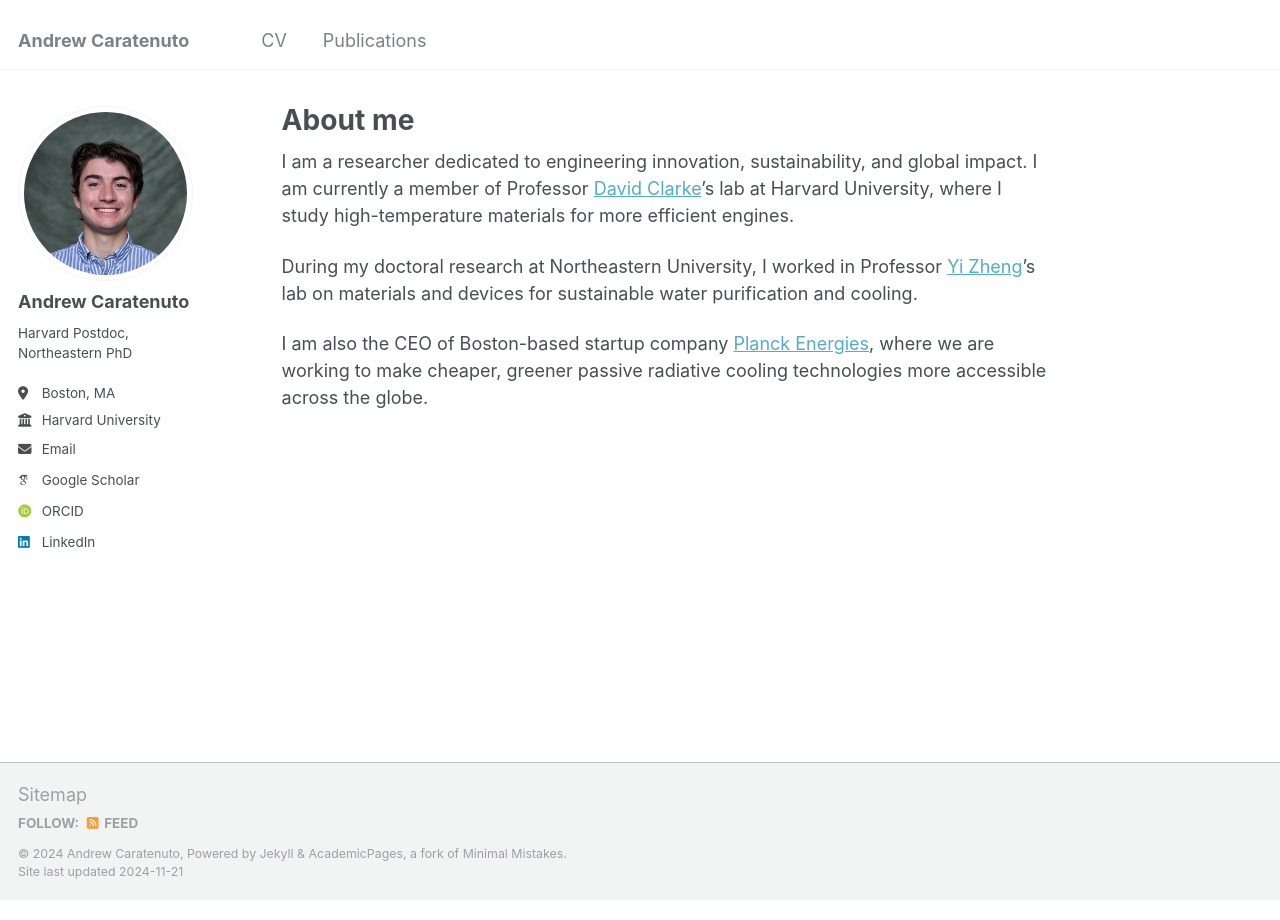
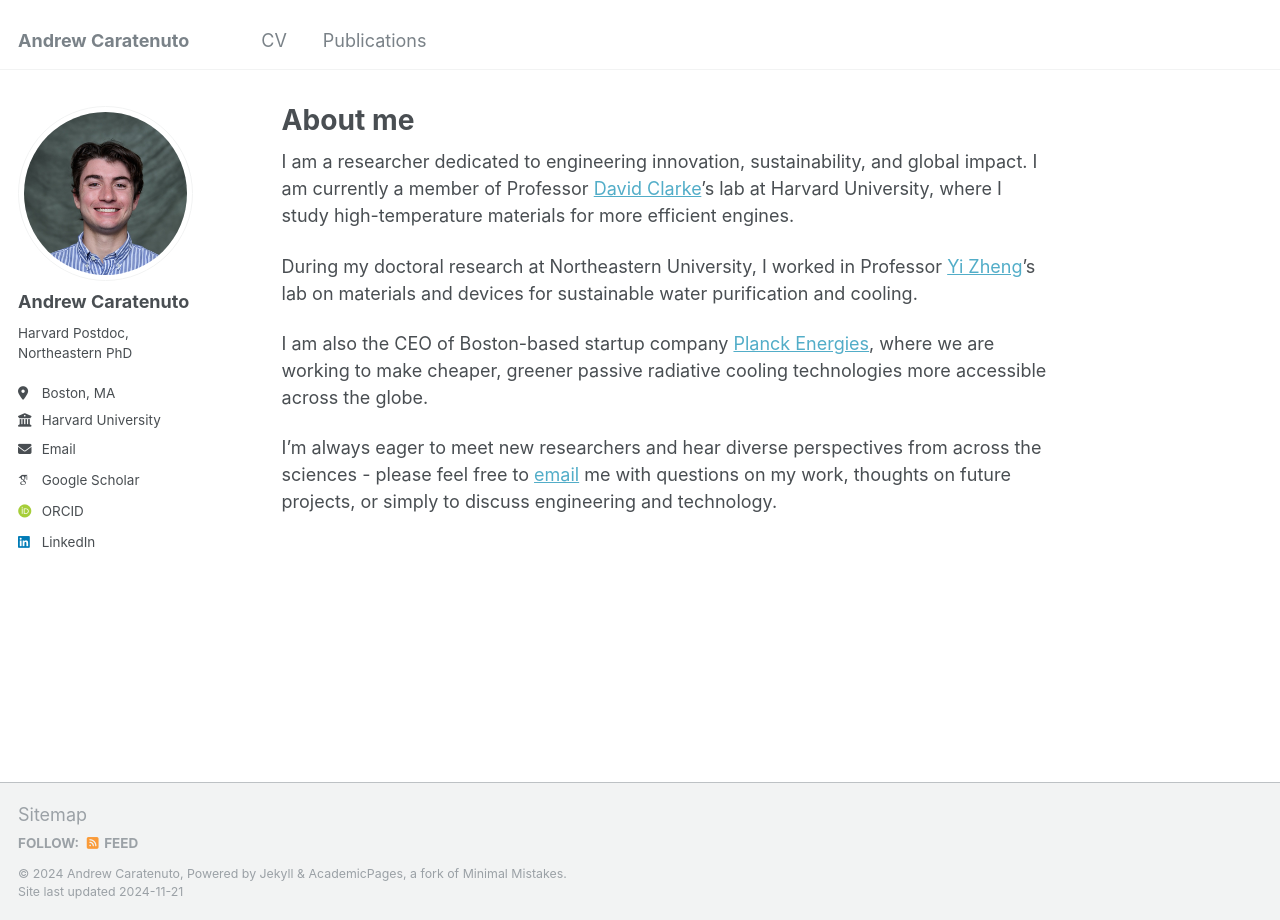
Before and after one commit to andrewcaratenuto/andrewcaratenuto.github.io, a Jekyll site: the page built from _pages/about.md, in a window 1280 px wide. Built offline with Jekyll 4.4.1, drawn with Linux system fonts in a browser that asks for light colours; some web fonts are replaced.

Commit message:
Update about.md

```diff
--- a/_pages/about.md
+++ b/_pages/about.md
@@ -12,3 +12,5 @@ I am a researcher dedicated to engineering innovation, sustainability, and globa
 During my doctoral research at Northeastern University, I worked in Professor [Yi Zheng](https://nanoenergy.sites.northeastern.edu)'s lab on materials and devices for sustainable water purification and cooling.
 
 I am also the CEO of Boston-based startup company [Planck Energies](https://www.planckenergies.com), where we are working to make cheaper, greener passive radiative cooling technologies more accessible across the globe.
+
+I'm always eager to meet new researchers and hear diverse perspectives from across the sciences - please feel free to [email](mailto:andrew.caratenuto@gmail.com) me with questions on my work, thoughts on future projects, or simply to discuss engineering and technology.
```
